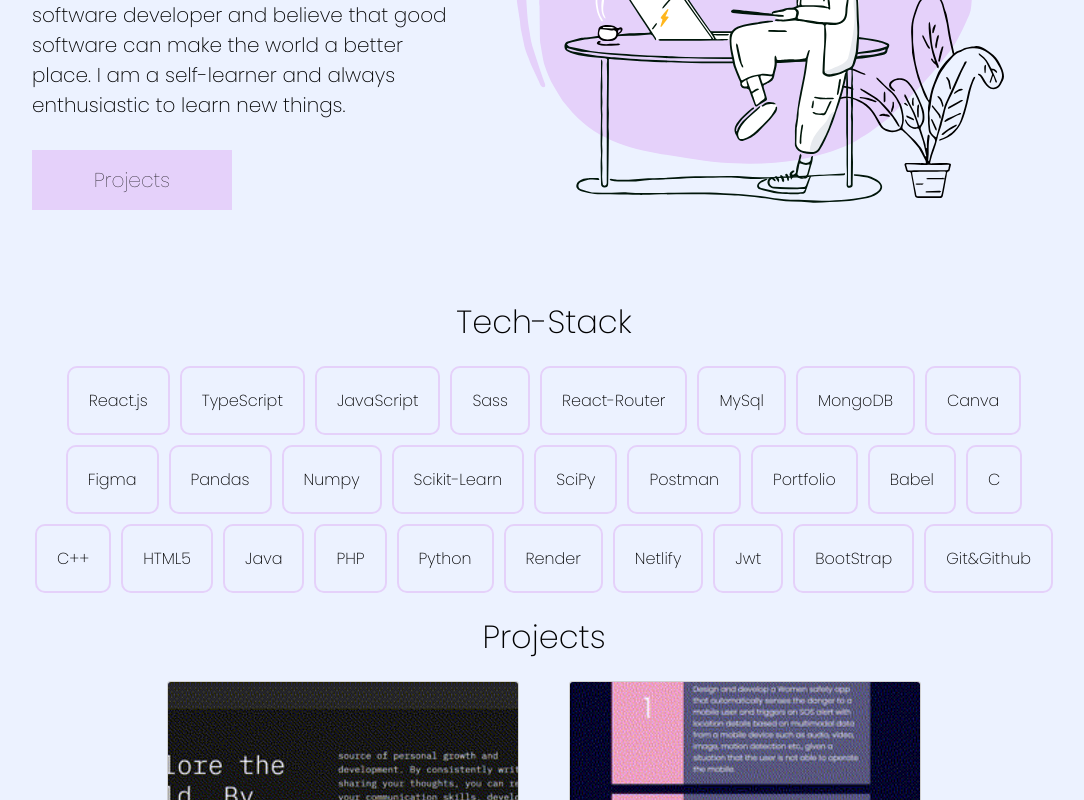
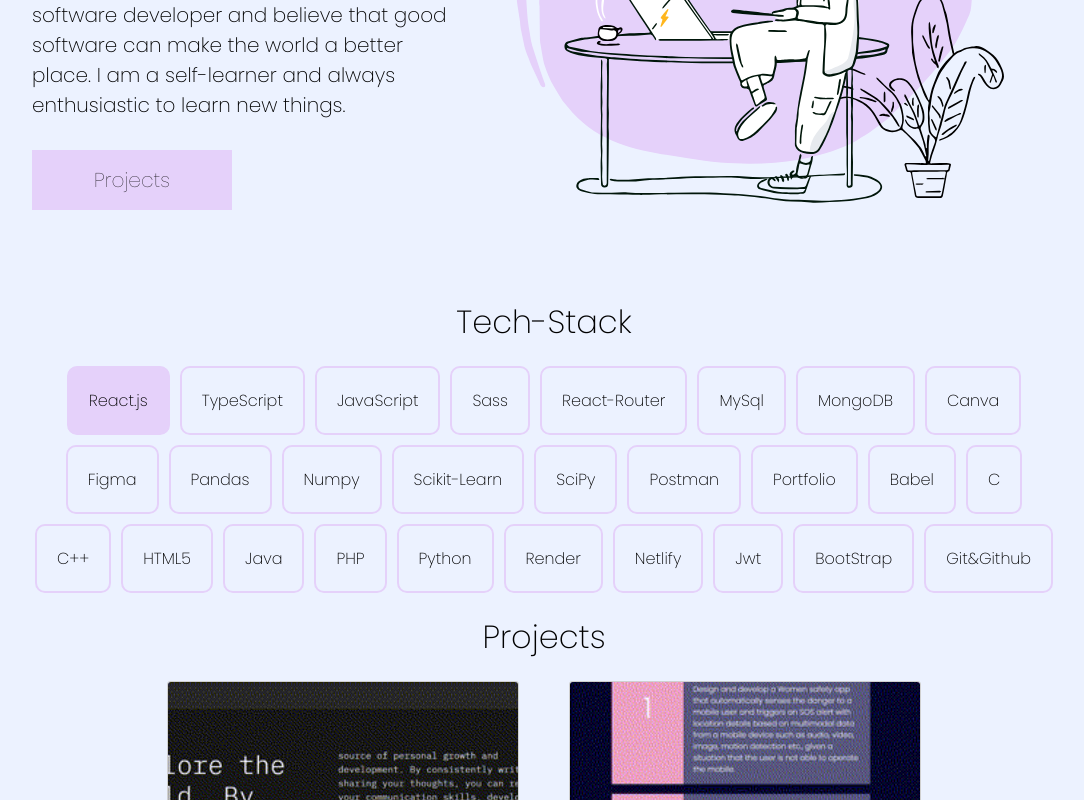
Before and after one commit to kaifkalanthar/portfolio, a React (Create React App) app: page / in a window 1280 px wide. In both pictures the pointer is over the element "React.js". Shown: the part 408-1208 px from the top of the page, without its empty margins (96-1180 px from the left). Built offline with nearby package versions, Linux system fonts and the light colour scheme.

Commit message:
Update App.scss

```diff
--- a/src/App.scss
+++ b/src/App.scss
@@ -98,6 +98,15 @@
       cursor: pointer;
       font-size: 16px;
       font-weight: 200;
+      border:2px solid #E5D1FA;
+      padding: 20px;
+      border-radius: 10px;
+    }
+    span:hover{
+      cursor: pointer;
+      font-size: 16px;
+      font-weight: 200;
+      background: #E5D1FA;
       border:2px solid #E5D1FA;
       padding: 20px;
       border-radius: 10px;
```
